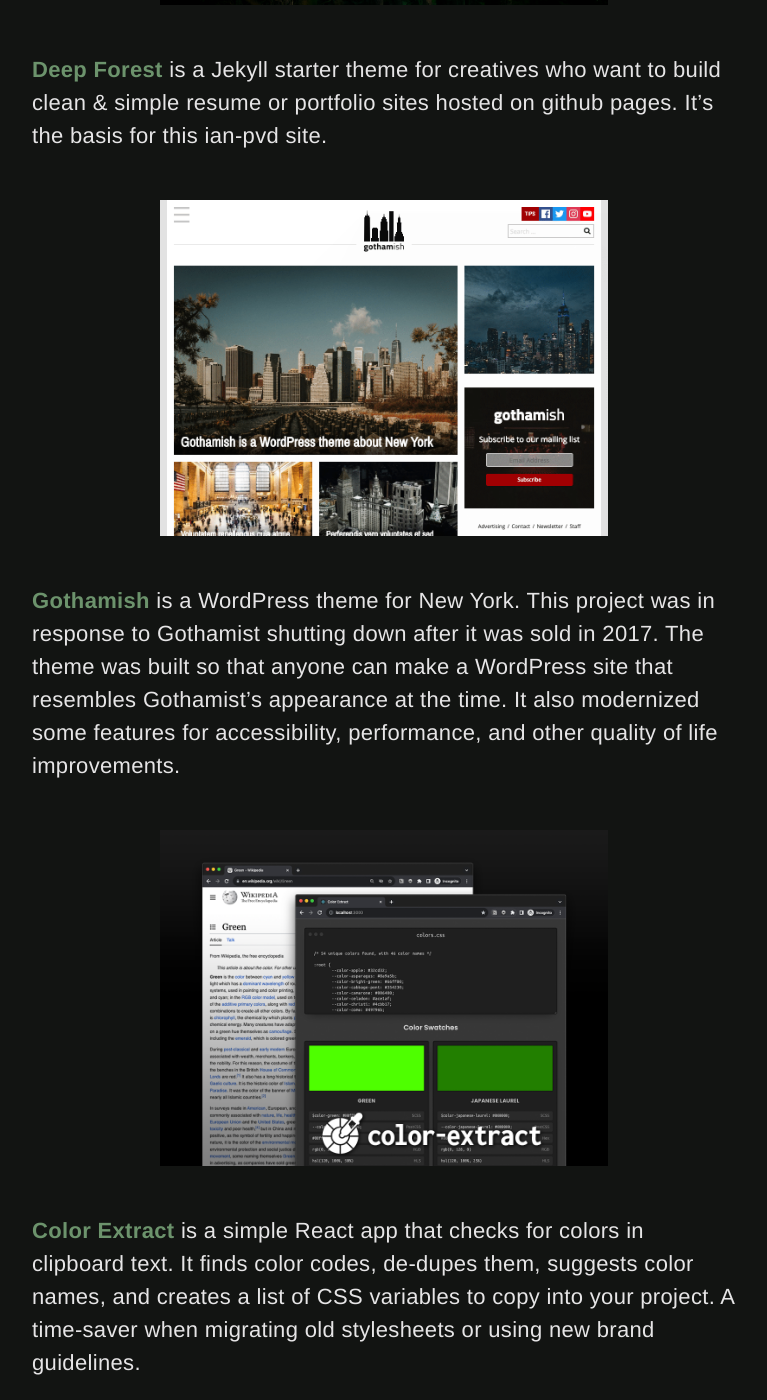
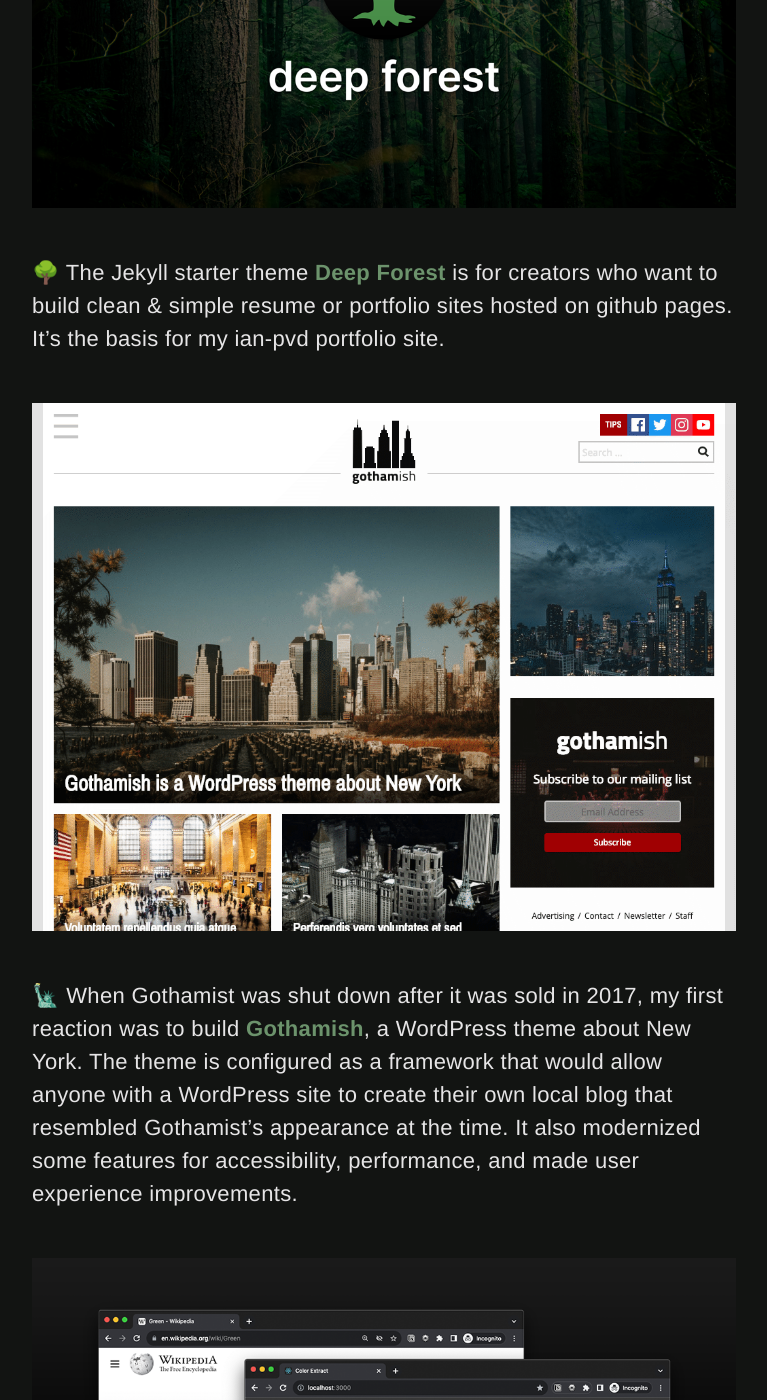
Before and after one commit to ian-pvd/ian-pvd.github.io, a Jekyll site: the page built from portfolio.md, in a window 1280 px wide and 1400 px high, scrolled down 986 px. Shown: the whole window, without its empty margins (256-1023 px from the left). Built offline with Jekyll 4.4.1, drawn with Linux system fonts in a browser that asks for light colours; some of the changed text lies outside the part shown.

Commit message:
WIP portfolio changes

```diff
--- a/portfolio.md
+++ b/portfolio.md
@@ -4,23 +4,20 @@
 permalink: /portfolio/
 ---
 
-Over the past 15 years I've helped deliver client projects for [the Guggenheim](https://alley.com/news/a-look-under-the-hood-with-the-new-guggenheim-org/){:target="_blank"}, GE, [Hilton](https://stories.hilton.com/){:target="_blank"}, Digital First Media, [Brookings](https://www.brookings.edu/){:target="_blank"}, People & Entertainment Weekly, [the state of California](https://calrx.ca.gov/){:target="_blank"}, T-Mobile, [HKS](https://www.hksinc.com/){:target="_blank"} Andreessen Horowitz, [ADT](https://newsroom.adt.com/){:target="_blank"}, Velcro, and other enterprise clients.
+Over the past 15 years I've delivered websites and single page applications for [the Guggenheim](https://alley.com/news/a-look-under-the-hood-with-the-new-guggenheim-org/){:target="_blank"}, GE, [People & Entertainment Weekly](https://alley.com/news/alley-launches-people-com-one-of-the-biggest-sites-on-wordpress-com-vip/){:target="_blank"}, Digital First Media, [Brookings](https://www.brookings.edu/){:target="_blank"}, T-Mobile, [Hilton](https://stories.hilton.com/){:target="_blank"}, Velcro, [the state of California](https://calrx.ca.gov/){:target="_blank"}, 70 Faces Media, [HKS](https://www.hksinc.com/){:target="_blank"}, A16Z, [ADT](https://newsroom.adt.com/){:target="_blank"}, and other big media, marketing, and enterprise teams.
 
 ## My Projects
 
 My GitHub has a collection of personal projects I've set up to help organize things I'm interested in, show off a proof of concept, or utilities to help simplify development on other projects. Here's a collection of some of my personal projects that are available on GitHub.
 
-[![Deep Forest project title card.](/assets/images/deep-forest.png)](https://github.com/ian-pvd/deep-forest){:target="_blank"}{:class="portfolio-link"}
+[![Deep Forest project title card.](/assets/images/deep-forest.png)](https://github.com/ian-pvd/deep-forest){:target="_blank"}
+🌳 The Jekyll starter theme [Deep Forest](https://github.com/ian-pvd/deep-forest){:target="_blank"} is for creators who want to build clean & simple resume or portfolio sites hosted on github pages. It's the basis for my ian-pvd portfolio site.
 
-[Deep Forest](https://github.com/ian-pvd/deep-forest){:target="_blank"} is a Jekyll starter theme for creatives who want to build clean & simple resume or portfolio sites hosted on github pages. It's the basis for this ian-pvd site.
+[![Gothamish theme homepage.](/assets/images/gothamish.png)](https://github.com/ian-pvd/gothamish){:target="_blank"}
+🗽 When Gothamist was shut down after it was sold in 2017, my first reaction was to build [Gothamish](https://github.com/ian-pvd/gothamish){:target="_blank"}, a WordPress theme about New York. The theme is configured as a framework that would allow anyone with a WordPress site to create their own local blog that resembled Gothamist's appearance at the time. It also modernized some features for accessibility, performance, and made user experience improvements.
 
-[![Gothamish theme homepage.](/assets/images/gothamish.png)](https://github.com/ian-pvd/gothamish){:target="_blank"}{:class="portfolio-link"}
-
-[Gothamish](https://github.com/ian-pvd/gothamish){:target="_blank"} is a WordPress theme for New York. This project was in response to Gothamist shutting down after it was sold in 2017. The theme was built so that anyone can make a WordPress site that resembles Gothamist's appearance at the time. It also modernized some features for accessibility, performance, and other quality of life improvements.
-
-[![Color Extract app screenshots.](/assets/images/color-extract.png)](https://github.com/ian-pvd/color-extract){:target="_blank"}{:class="portfolio-link"}
-
-[Color Extract](https://github.com/ian-pvd/color-extract){:target="_blank"} is a simple React app that checks for colors in clipboard text. It finds color codes, de-dupes them, suggests color names, and creates a list of CSS variables to copy into your project. A time-saver when migrating old stylesheets or using new brand guidelines.
+[![Color Extract app screenshots.](/assets/images/color-extract.png)](https://github.com/ian-pvd/color-extract){:target="_blank"}
+🎨 The simple React web app [Color Extract](https://github.com/ian-pvd/color-extract){:target="_blank"} checks for colors in clipboard text. It finds color codes, de-dupes them, suggests color names, and creates a list of CSS variables to copy into your project. A time-saver when migrating CSS from old stylesheets or implementing new brand guidelines.
 
 ## My Repos
 Check out the rest of [my github repositories](https://github.com/ian-pvd?tab=repositories){:target="_blank"} for more code samples.
```
Also changed, not shown: index.md (+2 -2 lines).
